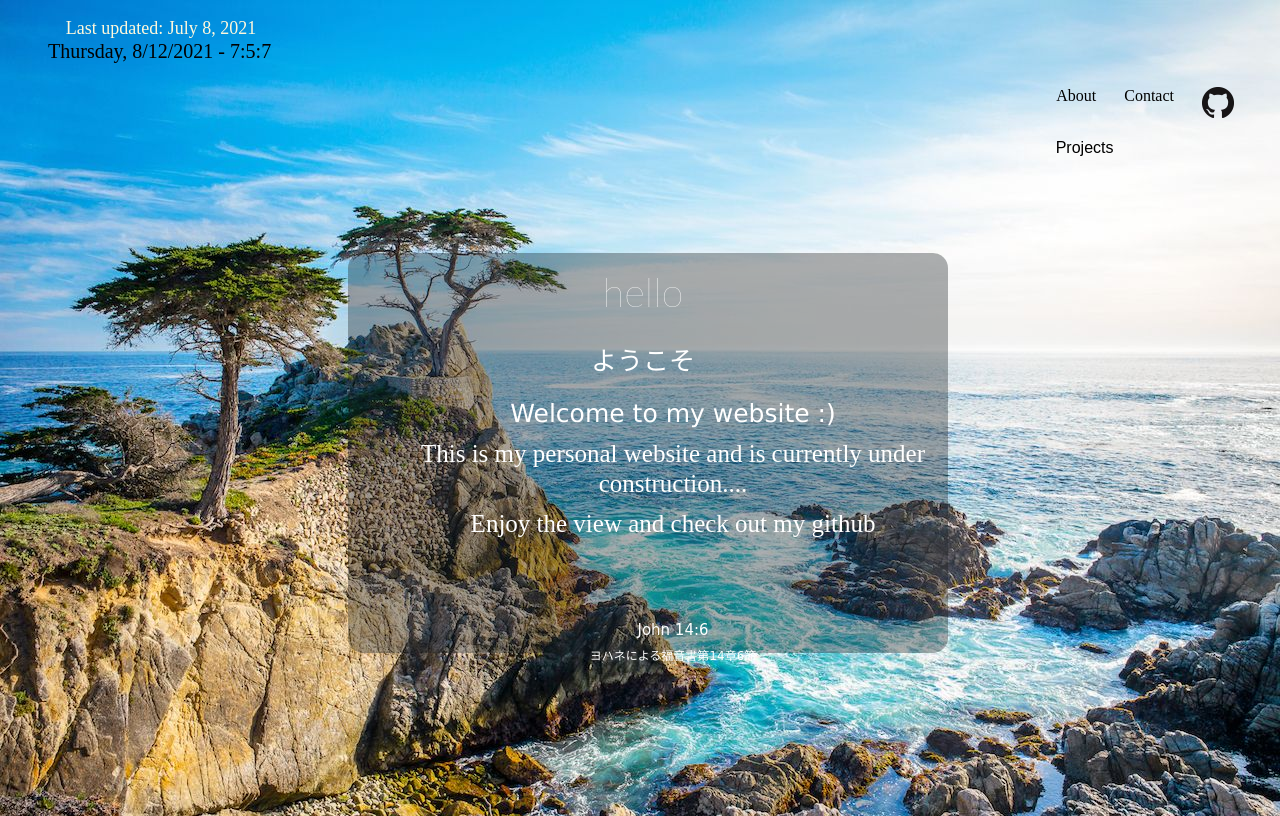
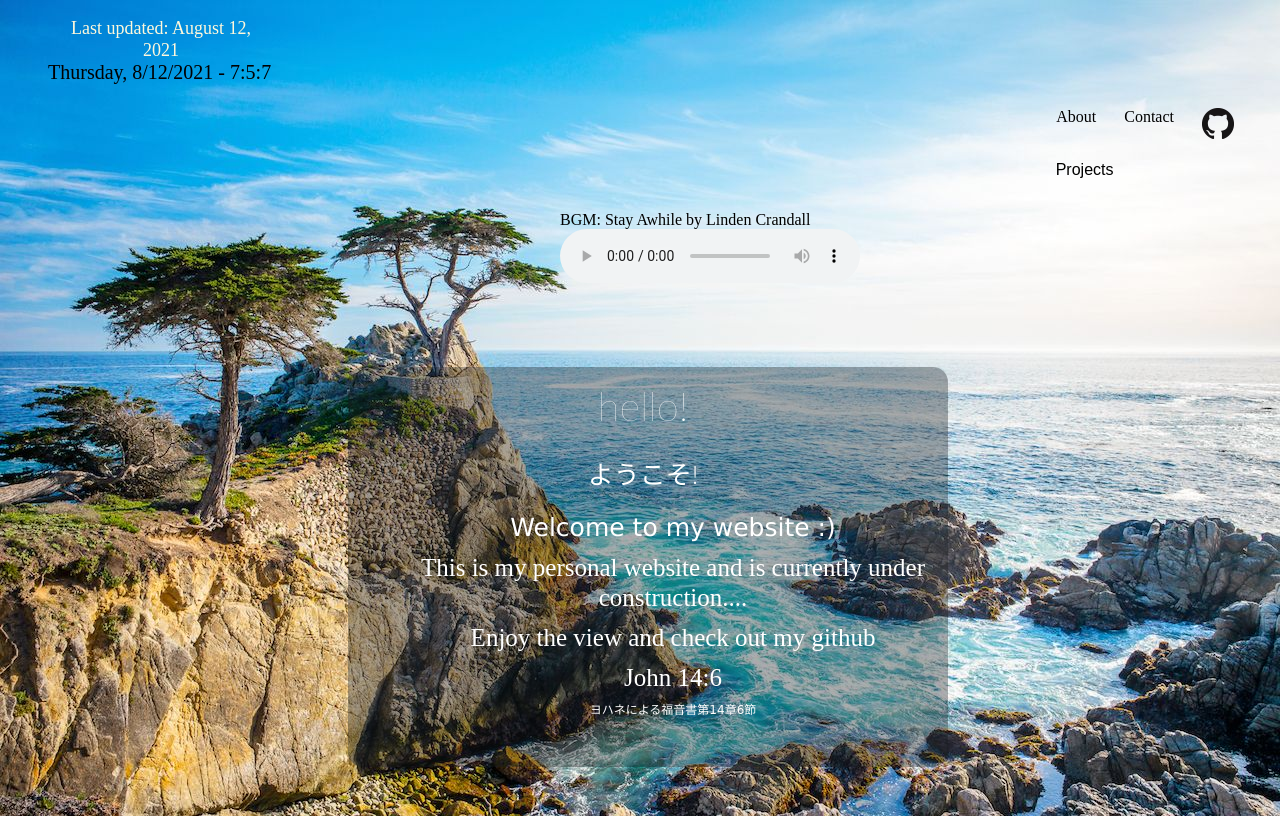
Before and after one commit to Crandy9/lindencrandall, a website: page index.html in a window 1280 px wide. Drawn offline with Linux system fonts and the light colour scheme.

Commit message:
Added BGM

```diff
--- a/index.html
+++ b/index.html
@@ -84,7 +84,7 @@
     <!--update date-->
     <p style = "font-size: large;
         color: cornsilk;
-        margin-right: 80%;">Last updated: July 8, 2021
+        margin-right: 80%;">Last updated: August 12, 2021
     </p>
 
     <!--create id for time clock-->
@@ -106,30 +106,37 @@
                 <div class="dropdown">
                     <button class="dropbtn">Projects</button>
                     <div class="dropdown-content">
-                        <a href="threeDemo.html">Three.js Demo</a>
-                        <a href="webGL.html">WebGL Demo</a>
+                        <a href="threeDemo.html" target="blank">Three.js Demo</a>
+                        <a href="webGL.html"target="blank">WebGL Demo</a>
                     </div>
                 </div>
             </div>
         </div>
+        <!--BGM-->
+        <figure style="padding-left: 40%;">
+            <figcaption>BGM: Stay Awhile by Linden Crandall</figcaption>
+                <audio
+                    controls
+                    src="Stay Awhile.wav">
+                        Your browser does not support the
+                        <code>audio</code> element.
+                </audio>
+        </figure>
 
             <!--use class attribute tag when you want to consistently style multiple elements thorughout page and site, used for when you have/will have
                 more than one element that shares the same style ex div of comments or a list for links-->
             <!--classes are not unique, multiple classes can be used on the same element-->
                     <!--Welcome message in English-->
                 <div class = "headingBackground">
-                    <h1>hello</h1>
+                    <h1>hello!</h1>
                     <!--Welcome message in Japanese-->
-                    <h2>ようこそ</h2>
+                    <h2>ようこそ!</h2>
                     <p id = "intro">Welcome to my website :)</p>
                     <p>This is my personal website and is currently under construction.... </p>
                     <p>Enjoy the view and check out my github</p>
+                    <p>John 14:6</p>
+                    <p style = "font-family: cursive; font-size: 12px;">ヨハネによる福音書第14章6節</p>
 
-                    <!--scripture-->
-                    <div style="margin-right: 0%; margin-top: 12%;">
-                        <p style = "font-family: cursive; font-size: 15px;" >John 14:6</p>
-                        <p style = "font-family: cursive; font-size: 12px;">ヨハネによる福音書第14章6節</p>
-                    </div>
 
                 </div>
 </body>
```
Also changed, not shown: 1 other file.
